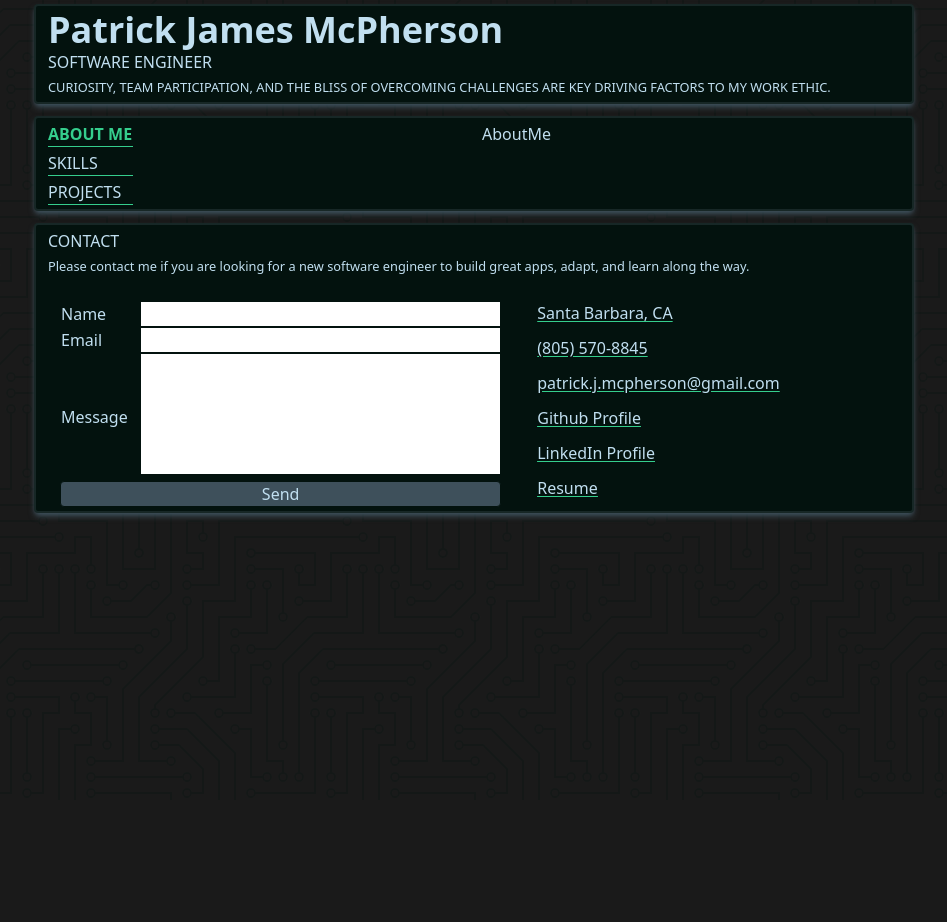
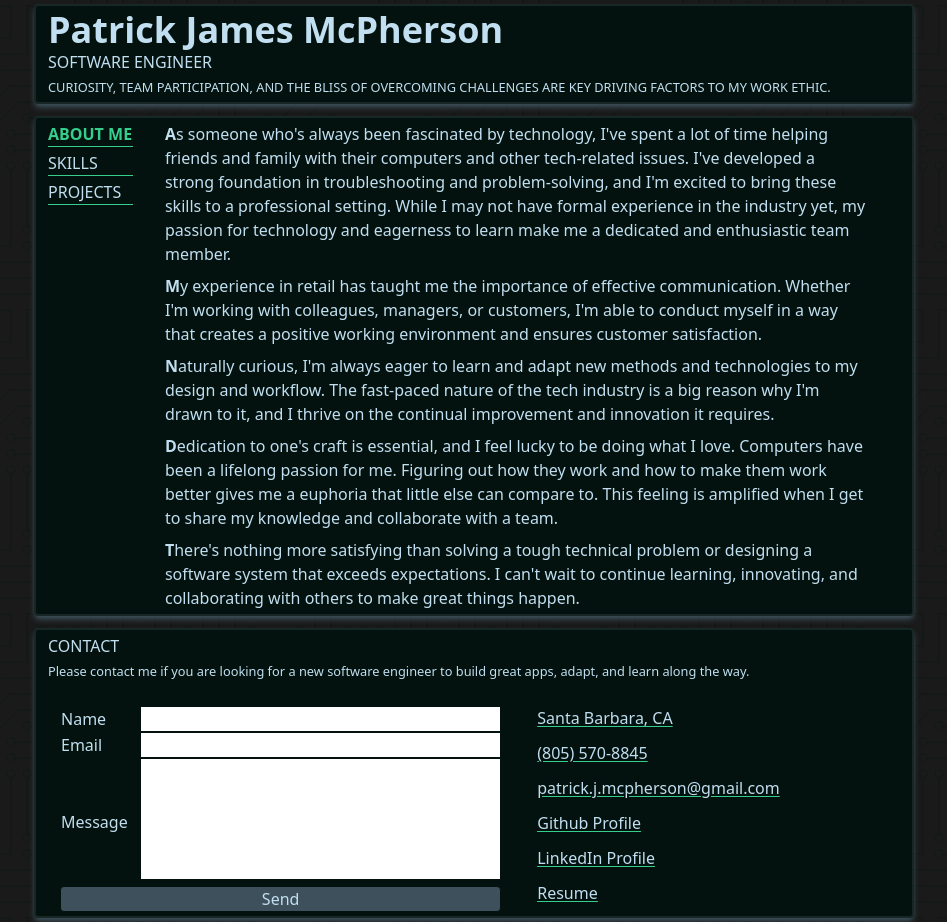
Before and after one commit to Patricus/new-portfolio, a Next.js app: page / in a window 1280 px wide. Shown: the whole page, without its empty margins (166-1113 px from the left). Before the commit the page ends 800 px from the top, so only its background shows below. Built offline with nearby package versions, Linux system fonts and the light colour scheme.

Commit message:
About me

```diff
--- a/components/AboutMe.tsx
+++ b/components/AboutMe.tsx
@@ -3,8 +3,40 @@ import React from "react";
 function AboutMe() {
     return (
         <div
-            className={`mx-auto flex w-3/4  flex-wrap justify-center gap-2 overflow-hidden transition-all duration-500`}>
-            AboutMe
+            className={`mx-auto flex w-11/12 flex-wrap justify-center gap-2 overflow-hidden transition-all duration-500`}>
+            <p>
+                <span className="font-semibold">A</span>s someone who's always been fascinated by
+                technology, I've spent a lot of time helping friends and family with their computers
+                and other tech-related issues. I've developed a strong foundation in troubleshooting
+                and problem-solving, and I'm excited to bring these skills to a professional
+                setting. While I may not have formal experience in the industry yet, my passion for
+                technology and eagerness to learn make me a dedicated and enthusiastic team member.
+            </p>
+            <p>
+                <span className="font-semibold">M</span>y experience in retail has taught me the
+                importance of effective communication. Whether I'm working with colleagues,
+                managers, or customers, I'm able to conduct myself in a way that creates a positive
+                working environment and ensures customer satisfaction.
+            </p>
+            <p>
+                <span className="font-semibold">N</span>aturally curious, I'm always eager to learn
+                and adapt new methods and technologies to my design and workflow. The fast-paced
+                nature of the tech industry is a big reason why I'm drawn to it, and I thrive on the
+                continual improvement and innovation it requires.
+            </p>
+            <p>
+                <span className="font-semibold">D</span>edication to one's craft is essential, and I
+                feel lucky to be doing what I love. Computers have been a lifelong passion for me.
+                Figuring out how they work and how to make them work better gives me a euphoria that
+                little else can compare to. This feeling is amplified when I get to share my
+                knowledge and collaborate with a team.
+            </p>
+            <p>
+                <span className="font-semibold">T</span>here's nothing more satisfying than solving
+                a tough technical problem or designing a software system that exceeds expectations.
+                I can't wait to continue learning, innovating, and collaborating with others to make
+                great things happen.
+            </p>
         </div>
     );
 }
--- /dev/null
+++ b/components/ProjectCard.tsx
@@ -0,0 +1,7 @@
+import React from "react";
+
+function ProjectCard() {
+    return <div>ProjectCard</div>;
+}
+
+export default ProjectCard;
--- a/components/Projects.tsx
+++ b/components/Projects.tsx
@@ -3,7 +3,7 @@ import React from "react";
 function Projects() {
     return (
         <div
-            className={`mx-auto flex w-3/4  flex-wrap justify-center gap-2 overflow-hidden transition-all duration-500`}>
+            className={`mx-auto flex w-11/12 flex-wrap justify-center gap-2 overflow-hidden transition-all duration-500`}>
             Projects
         </div>
     );
--- a/components/Sections.tsx
+++ b/components/Sections.tsx
@@ -22,7 +22,7 @@ function Sections() {
                 <Sidebar setSection={changeSection} />
             </div>
             <article
-                className={`overflow-hidden transition-all ${
+                className={`overflow-hidden transition-all duration-500 ${
                     transitioning ? "max-h-0" : "max-h-144"
                 }`}>
                 {section}
--- a/components/Sidebar.tsx
+++ b/components/Sidebar.tsx
@@ -3,11 +3,7 @@ import Projects from "./Projects";
 import AboutMe from "./AboutMe";
 import Skills from "./Skills";
 
-function Sidebar({
-    setSection,
-}: {
-    setSection: (newSection: JSX.Element) => void;
-}) {
+function Sidebar({ setSection }: { setSection: (newSection: JSX.Element) => void }) {
     const [selection, setSelection] = React.useState<string>("about");
     const handleClick = (e: React.MouseEvent<HTMLLIElement, MouseEvent>) => {
         const target = e.target as HTMLLIElement;
@@ -31,7 +27,7 @@ function Sidebar({
         }
     };
     return (
-        <div>
+        <div className="sticky top-1">
             <ul className="flex flex-col gap-1">
                 <li
                     className={`duration-250 cursor-pointer  border-b border-emerald transition-all hover:text-emerald ${
--- a/components/Skills.tsx
+++ b/components/Skills.tsx
@@ -31,7 +31,7 @@ function Skills() {
 
     return (
         <div
-            className={`mx-auto flex flex-wrap justify-center gap-2 overflow-hidden transition-all duration-500`}>
+            className={`mx-auto flex w-11/12 flex-wrap justify-center gap-2 overflow-hidden transition-all duration-500`}>
             {Object.entries(skills).map(([name, image], index) => (
                 <SkillCard key={index} skill={name} image={image} />
             ))}
--- a/tailwind.config.js
+++ b/tailwind.config.js
@@ -27,7 +27,7 @@ module.exports = {
                 },
             },
             animation: {
-                "fade-in-down": "fade-in-down 1s forwards ease-out 1s",
+                "fade-in-down": "fade-in-down 1s forwards ease-out 250ms",
             },
         },
         colors: {
```
Also changed, not shown: public/images/skills/css.svg, public/images/skills/html.svg.
